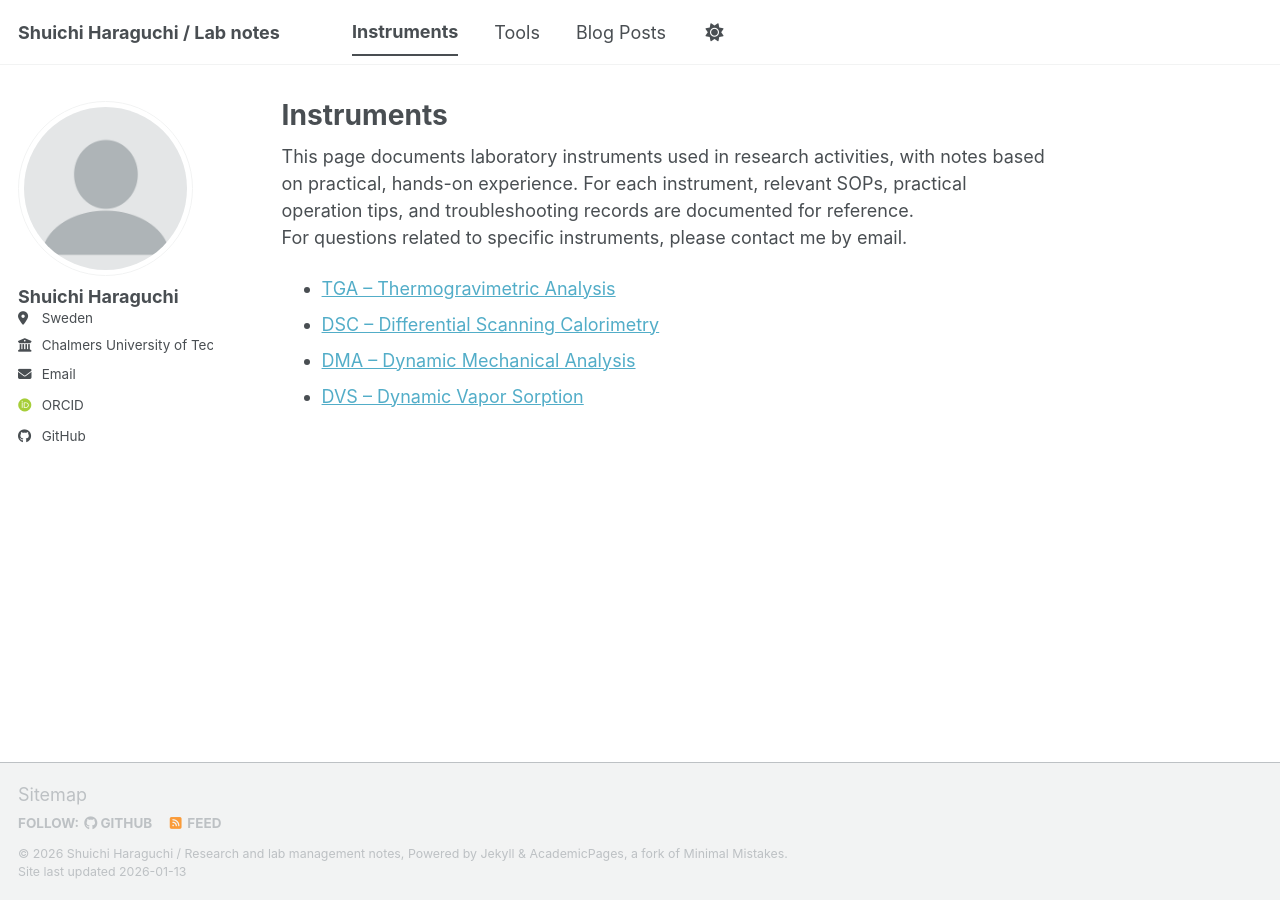
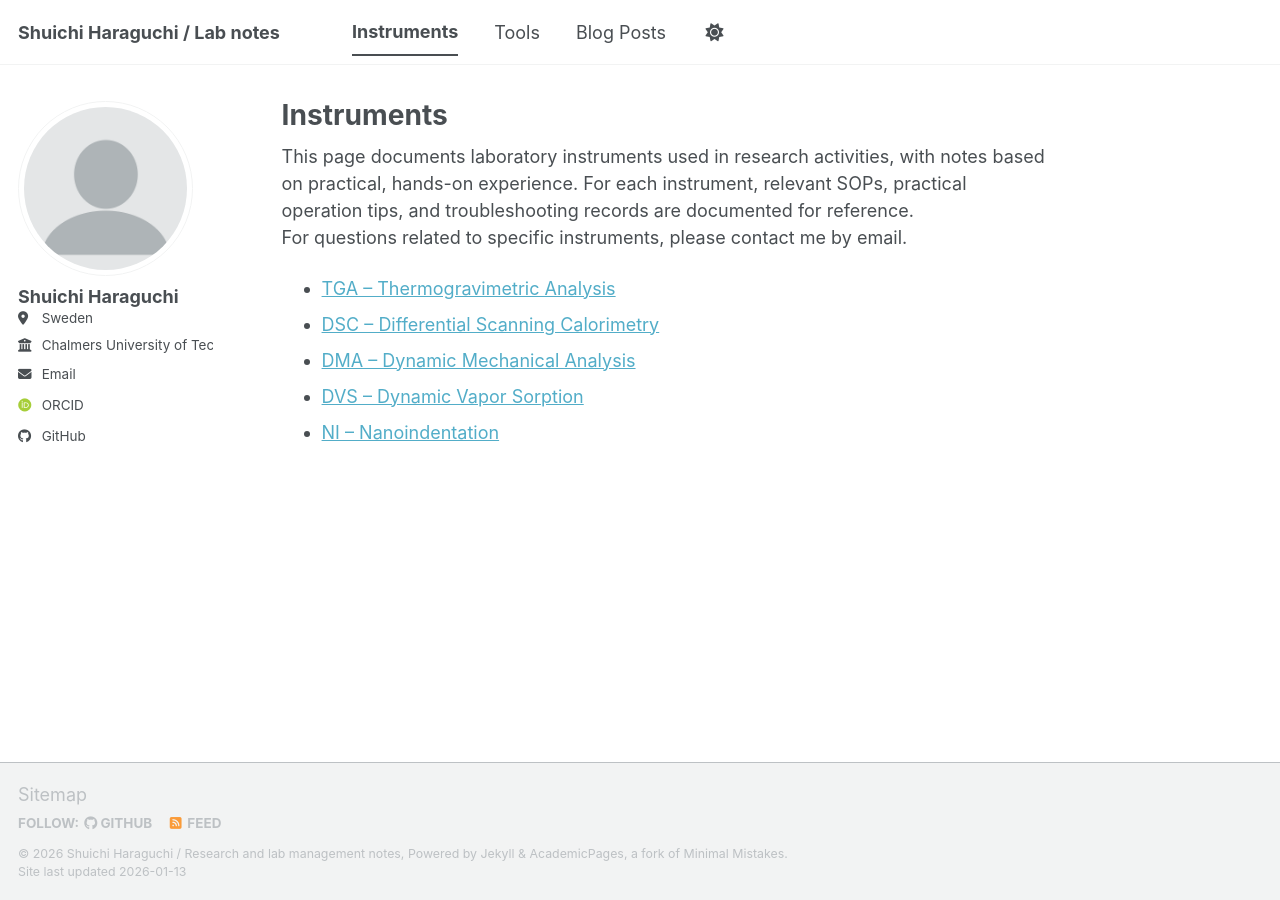
Before and after one commit to shuichi-h/academic-site, a Jekyll site: the page built from _pages/Instruments.md, in a window 1280 px wide. Built offline with Jekyll 4.4.1, drawn with Linux system fonts in a browser that asks for light colours; some web fonts are replaced; a script bundle is joined from its source files by our own code; library files that are not in the unit come from our copies.

Commit message:
Update Instruments.md

```diff
--- a/_pages/Instruments.md
+++ b/_pages/Instruments.md
@@ -12,3 +12,4 @@ For questions related to specific instruments, please contact me by email.
 - [DSC – Differential Scanning Calorimetry](/academic-site/instruments/dsc/)
 - [DMA – Dynamic Mechanical Analysis](/academic-site/instruments/dma/)
 - [DVS – Dynamic Vapor Sorption](/academic-site/instruments/dvs/)
+- [NI – Nanoindentation](/academic-site/instruments/NI/)
```
